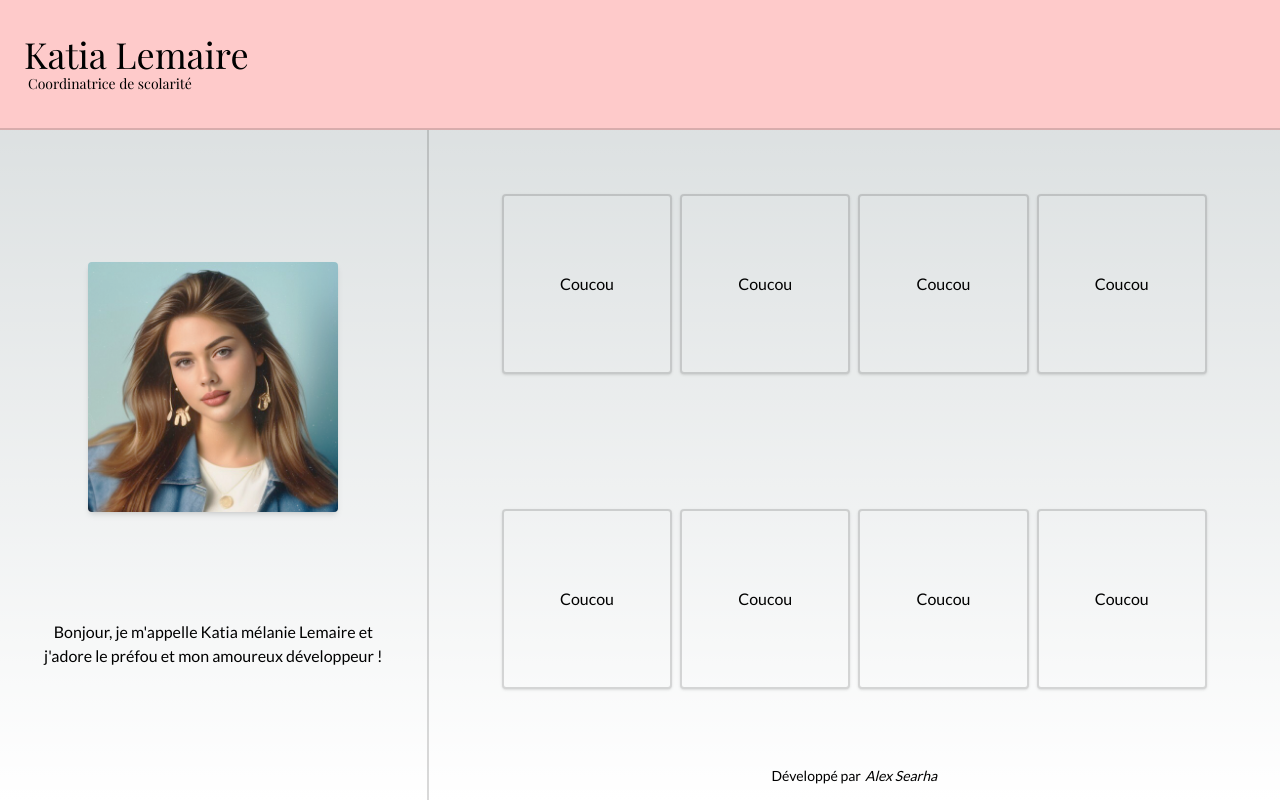
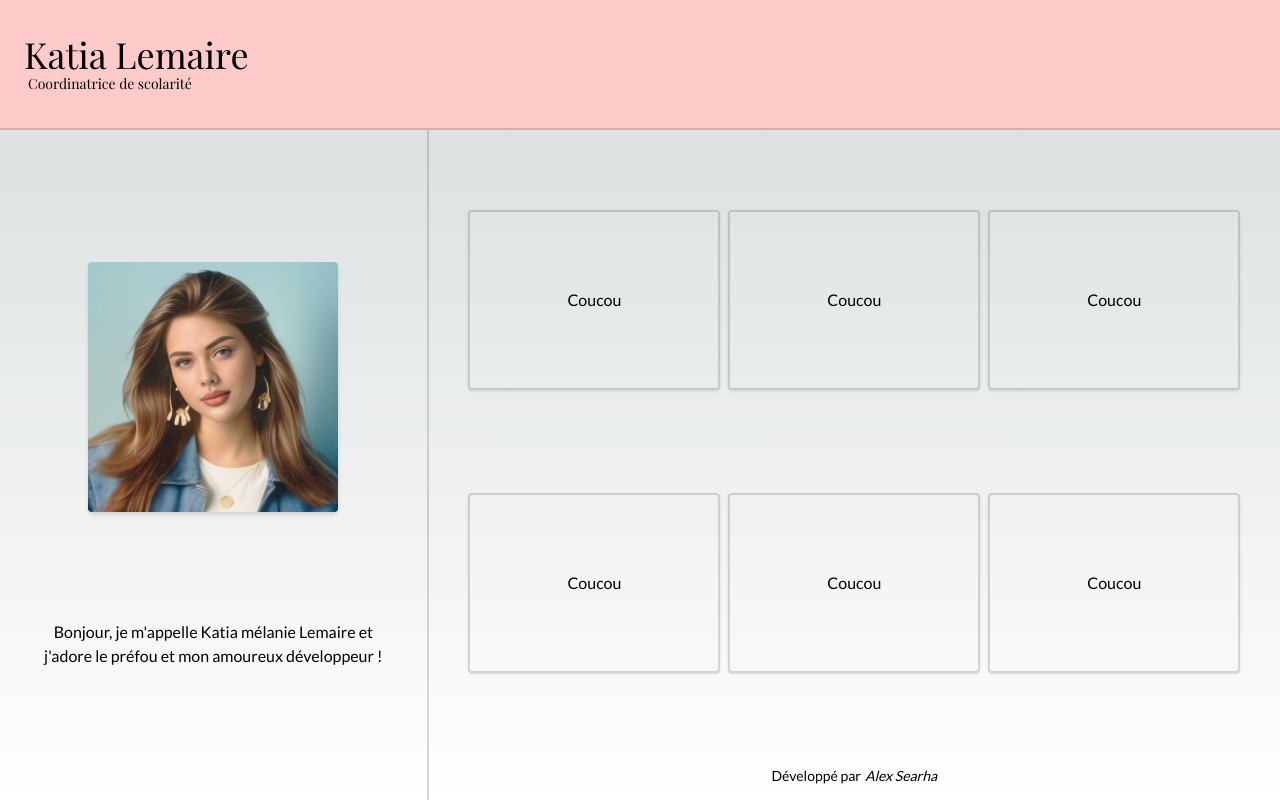
Before and after one commit to AlexSearha/katia-intro, a Next.js app: page / in a window 1280 px wide. Built offline with nearby package versions, Linux system fonts and the light colour scheme.

Commit message:
padding cards fix

```diff
--- a/app/components/Cards/Cards.tsx
+++ b/app/components/Cards/Cards.tsx
@@ -16,7 +16,7 @@ export default function Cards({
     <div
       onMouseEnter={() => setIsOnOver(true)}
       onMouseLeave={() => setIsOnOver(false)}
-      className="border-2 border-black/15 shadow rounded w-[48%] relative md:w-[20%] h-[180px]"
+      className="border-2 border-black/15 shadow rounded w-[48%] relative md:w-[32%] h-[180px]"
     >
       {isOnHover ? (
         <Image
--- a/app/page.tsx
+++ b/app/page.tsx
@@ -26,9 +26,7 @@ export default function Home() {
           <p className="text-center">{`Bonjour, je m'appelle Katia mélanie Lemaire et j'adore le préfou et mon amoureux développeur !`}</p>
         </div>
         <div className="grow flex flex-col items-center justify-center border-t-2 md:border-t-0 md:border-l-2 border-black/15 md:w-4/6">
-          <div className="grow flex flex-wrap gap-2 justify-center items-center w-full p-4 md:p-0">
-            <Cards img={testImage} text="Coucou" />
-            <Cards img={testImage} text="Coucou" />
+          <div className="grow flex flex-wrap gap-2 justify-center items-center w-full p-4 md:p-8">
             <Cards img={testImage} text="Coucou" />
             <Cards img={testImage} text="Coucou" />
             <Cards img={testImage} text="Coucou" />
```
